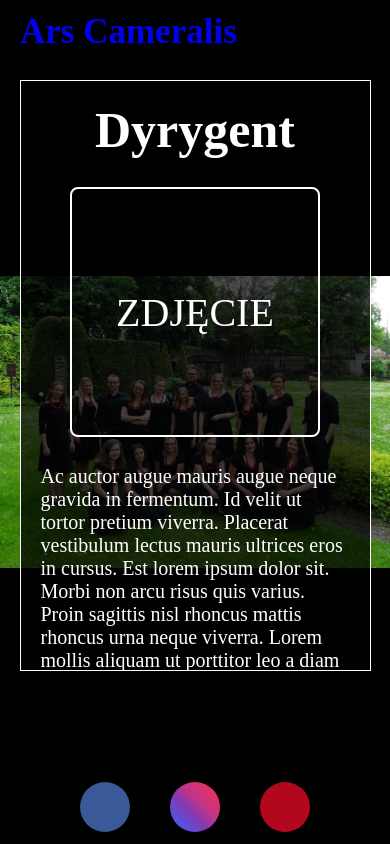
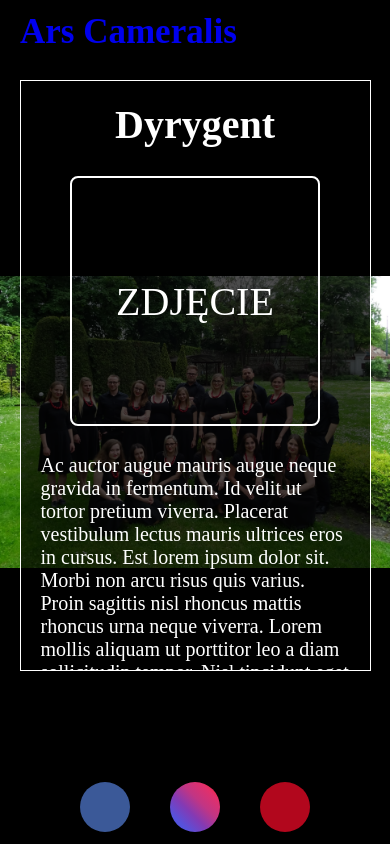
Before and after one commit to piotr-rajtar/ars-cameralis, a Vue app: page /conductor in a window 390 px wide. Built offline with nearby package versions, Linux system fonts and the light colour scheme; some icons are missing.

Commit message:
Correct mobile header

```diff
--- a/src/components/about/About.vue
+++ b/src/components/about/About.vue
@@ -55,6 +55,7 @@ export default class About extends Vue {
 
   @include screen-mobile {
     margin-bottom: 5 * $spacing-unit;
+    font-size: $font-size-title-medium;
   }
 }
 
--- a/src/components/conductor/Conductor.vue
+++ b/src/components/conductor/Conductor.vue
@@ -57,8 +57,9 @@ export default class Conductor extends Vue {
   font-size: $font-size-title;
   margin-bottom: 15 * $spacing-unit;
 
-  @include screen-tablet {
+  @include screen-mobile {
     margin-bottom: 5 * $spacing-unit;
+    font-size: $font-size-title-medium;
   }
 }
 
--- a/src/components/gallery/Gallery.vue
+++ b/src/components/gallery/Gallery.vue
@@ -59,6 +59,7 @@ export default class Offer extends Vue {
 
   @include screen-mobile {
     margin-bottom: 5 * $spacing-unit;
+    font-size: $font-size-title-medium;
   }
 }
 
--- a/src/components/members/Members.vue
+++ b/src/components/members/Members.vue
@@ -99,8 +99,9 @@ export default class Members extends Vue {
   font-size: $font-size-title;
   margin-bottom: 15 * $spacing-unit;
 
-  @include screen-tablet {
+  @include screen-mobile {
     margin-bottom: 5 * $spacing-unit;
+    font-size: $font-size-title-medium;
   }
 
   @include screen-tablet-small {
--- a/src/components/offer/Offer.vue
+++ b/src/components/offer/Offer.vue
@@ -59,6 +59,7 @@ export default class Offer extends Vue {
 
   @include screen-mobile {
     margin-bottom: 5 * $spacing-unit;
+    font-size: $font-size-title-medium;
   }
 }
 
--- a/src/components/repertoir/Repertoir.vue
+++ b/src/components/repertoir/Repertoir.vue
@@ -55,6 +55,7 @@ export default class Repertoir extends Vue {
 
   @include screen-mobile {
     margin-bottom: 5 * $spacing-unit;
+    font-size: $font-size-title-medium;
   }
 }
 
```
